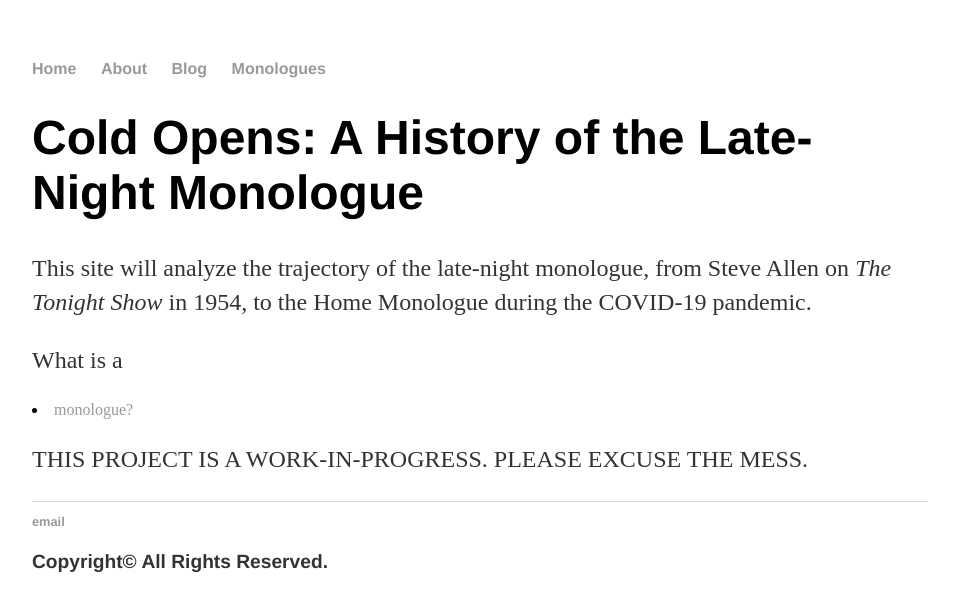
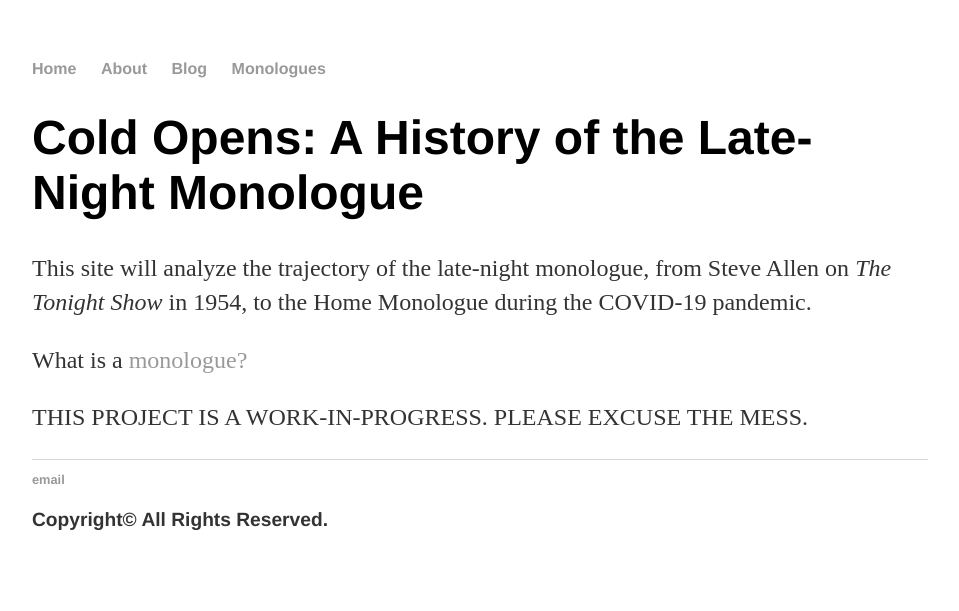
Before and after one commit to andersonshumate/andersonshumate.github.io, a Jekyll site: the page built from index.html, in a window 1280 px wide. Shown: the top 611 px of the page, without its empty margins (160-1119 px from the left). Built offline with Jekyll 4.4.1, drawn with Linux system fonts in a browser that asks for light colours.

```diff
--- a/index.html
+++ b/index.html
@@ -6,7 +6,7 @@ title: Cold Opens
 	<h1>Cold Opens: A History of the Late-Night Monologue</h1>
 	<p>This site will analyze the trajectory of the late-night monologue, from Steve Allen on <em> The Tonight Show </em> in 1954, to the Home Monologue during the COVID-19 pandemic.</p>
 
-<p>What is a <li><a href="/monologues/">monologue?</a></li></p>
+<p>What is a <a href="/monologues/">monologue?</a></p>
 
 <p>THIS PROJECT IS A WORK-IN-PROGRESS. PLEASE EXCUSE THE MESS.</p>
 
```
